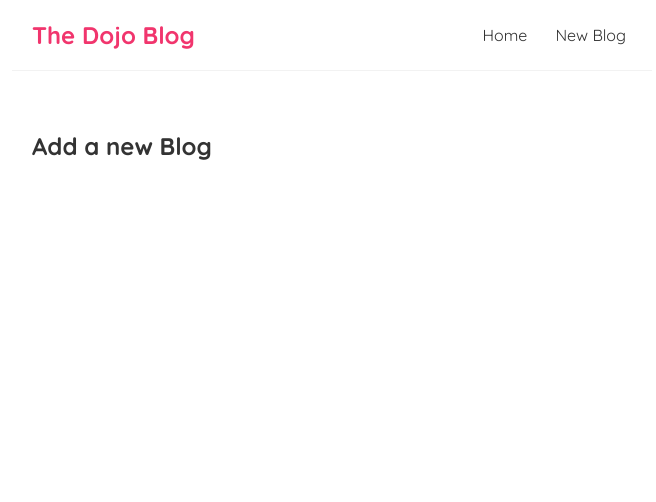
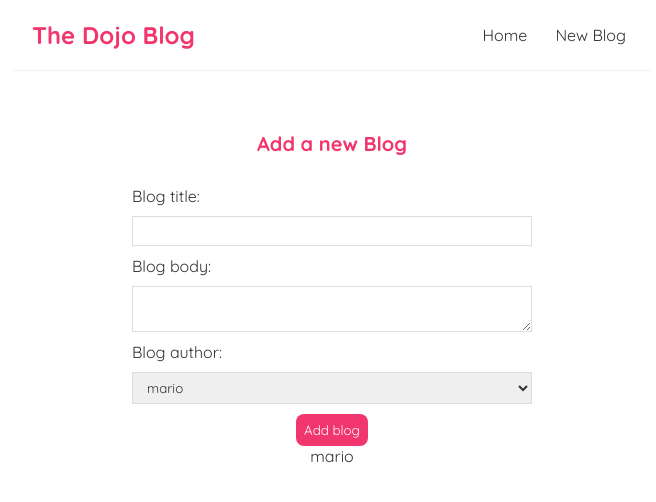
Before and after one commit to liedsonc/curso-react, a React (Vite) app: page /create in a window 1280 px wide. Shown: the top 502 px of the page, without its empty margins (308-964 px from the left). Built offline with nearby package versions, Linux system fonts and the light colour scheme.

Commit message:
#27 controlled inputs

```diff
--- a/src/App.jsx
+++ b/src/App.jsx
@@ -3,6 +3,7 @@
 import { BrowserRouter as Router, Route, Switch } from 'react-router-dom';
 import Create from './Create';
 import BlogDetails from './BlogDetails';
+
 function App() {
    return (
     <Router>
--- a/src/Create.jsx
+++ b/src/Create.jsx
@@ -1,7 +1,40 @@
+import { useState } from "react";
+
 const Create = () => {
+    const [title, setTitle] = useState('');
+    const [body, setBody] = useState('');
+    const [author, setAuthor] = useState('mario');
     return (
         <div className="create">
             <h2>Add a new Blog</h2>
+            <form>
+                <label>Blog title:</label>
+                <input type="text"
+                required
+                value={title}
+                onChange={(e) => setTitle(e.target.value)}
+                ></input>
+
+                <label>Blog body:</label>
+                <textarea
+                required
+                value= {body}
+                onChange={(e) => setBody(e.target.value)}
+                ></textarea>
+                <label>Blog author:</label>
+                <select
+                value={author}
+                onChange={(e) => setAuthor(e.target.value)}
+                >
+                    <option value="mario">mario</option>
+                    <option value="yoshi">yoshi</option>
+                </select>
+                <button>Add blog</button>
+                <p>{ title }</p>
+                <p>{ body }</p>
+                <p>{ author }</p>
+            </form>
+
         </div>
      );
 }
--- a/src/index.css
+++ b/src/index.css
@@ -63,3 +63,43 @@
 .blog-details div {
   margin: 20px 0;
 }
+.blog-details button {
+  background: #f1356d;
+  color: #fff;
+  border: 0;
+  padding: 8px;
+  border-radius: 8px;
+  cursor: pointer;
+}
+
+/* create new blog form */
+.create {
+  max-width: 400px;
+  margin: 0 auto;
+  text-align: center;
+}
+.create label {
+  text-align: left;
+  display: block;
+}
+.create h2 {
+  font-size: 20px;
+  color: #f1356d;
+  margin-bottom: 30px;
+}
+.create input, .create textarea, .create select {
+  width: 100%;
+  padding: 6px 10px;
+  margin: 10px 0;
+  border: 1px solid #ddd;
+  box-sizing: border-box;
+  display: block;
+}
+.create button {
+  background: #f1356d;
+  color: #fff;
+  border: 0;
+  padding: 8px;
+  border-radius: 8px;
+  cursor: pointer;
+}
```
